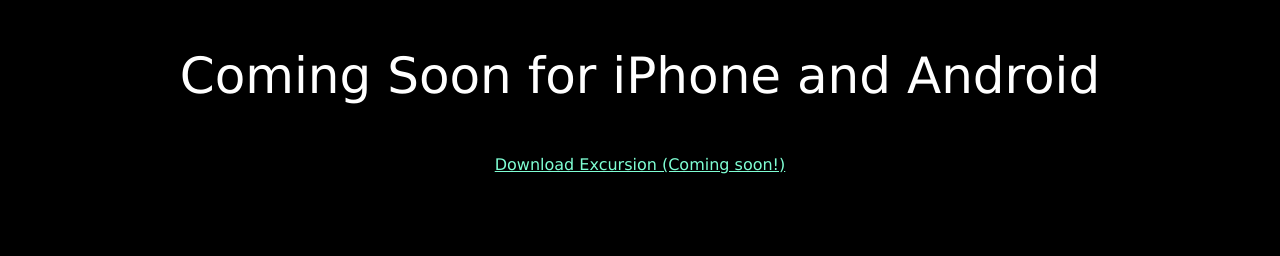
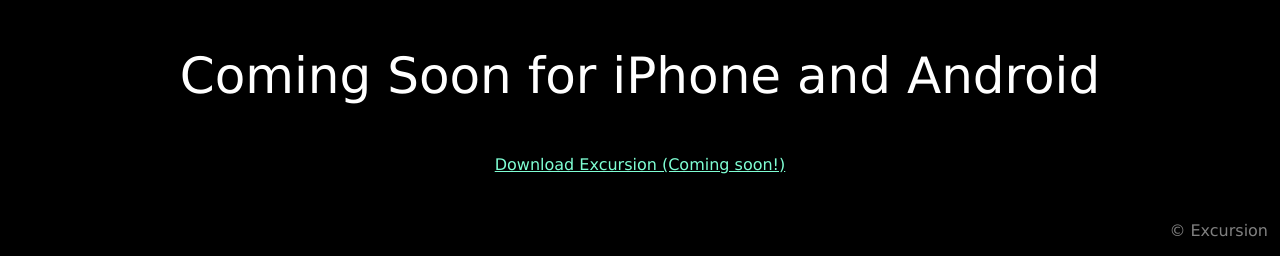
Before and after one commit to hsmith111/excursion, a plain HTML site: page index.html in a window 1280 px wide. Shown: the part 544-800 px from the top of the page. Drawn offline with Linux system fonts and the light colour scheme.

Commit message:
Add copyright in footer

```diff
--- a/index.html
+++ b/index.html
@@ -27,5 +27,8 @@
             <p class="headlines">Coming Soon for iPhone and Android</p>
             <p class="app-link">Download Excursion (Coming soon!)</p>
         </div>
+        <footer>
+            <p>&copy; Excursion</p>
+        </footer>
     </body>
 </html>
--- a/resources/css/style.css
+++ b/resources/css/style.css
@@ -42,3 +42,14 @@
 .phone-icon {
     padding-top: 30px;
 }
+
+footer {
+  position: fixed;
+  bottom: 0;
+  width: 100%;
+  text-align: right;
+  padding-right: 20px;
+  font-family: Verdana;
+  color: gray;
+  box-sizing: border-box;
+}
```
